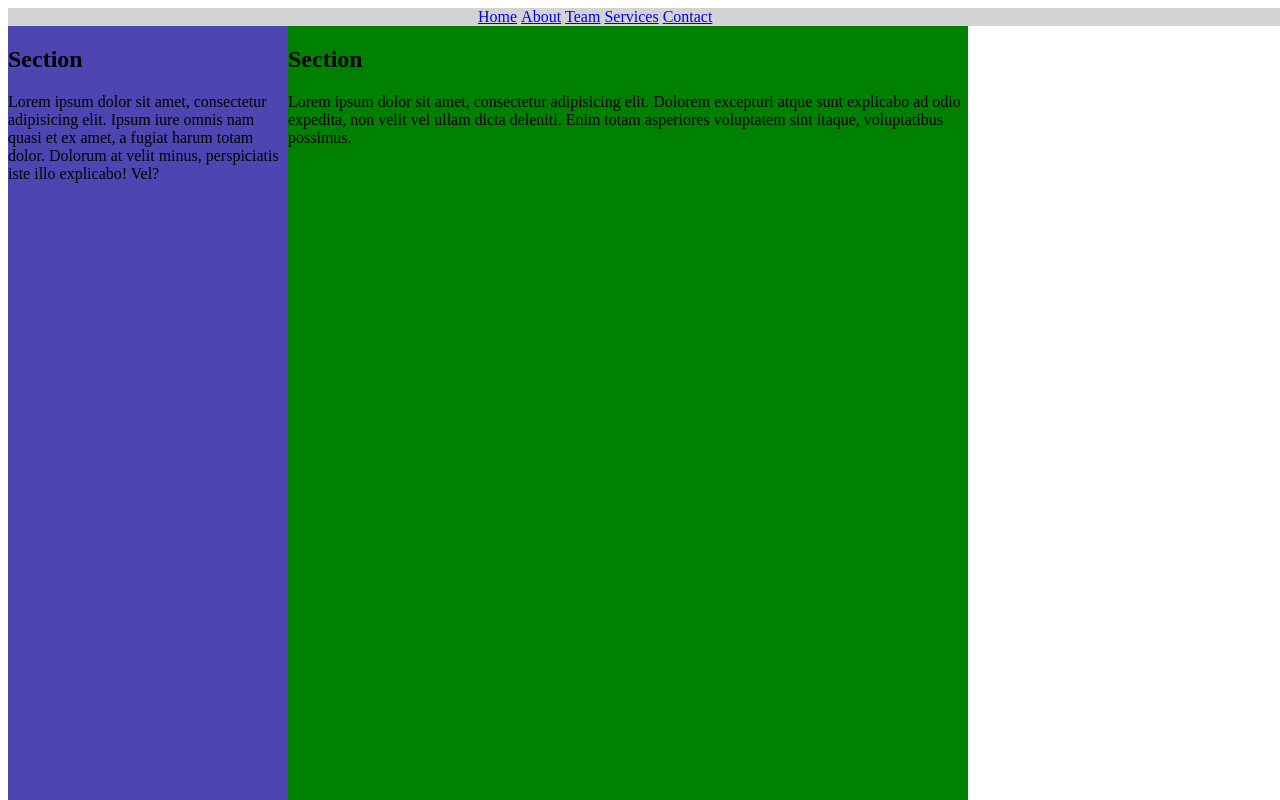
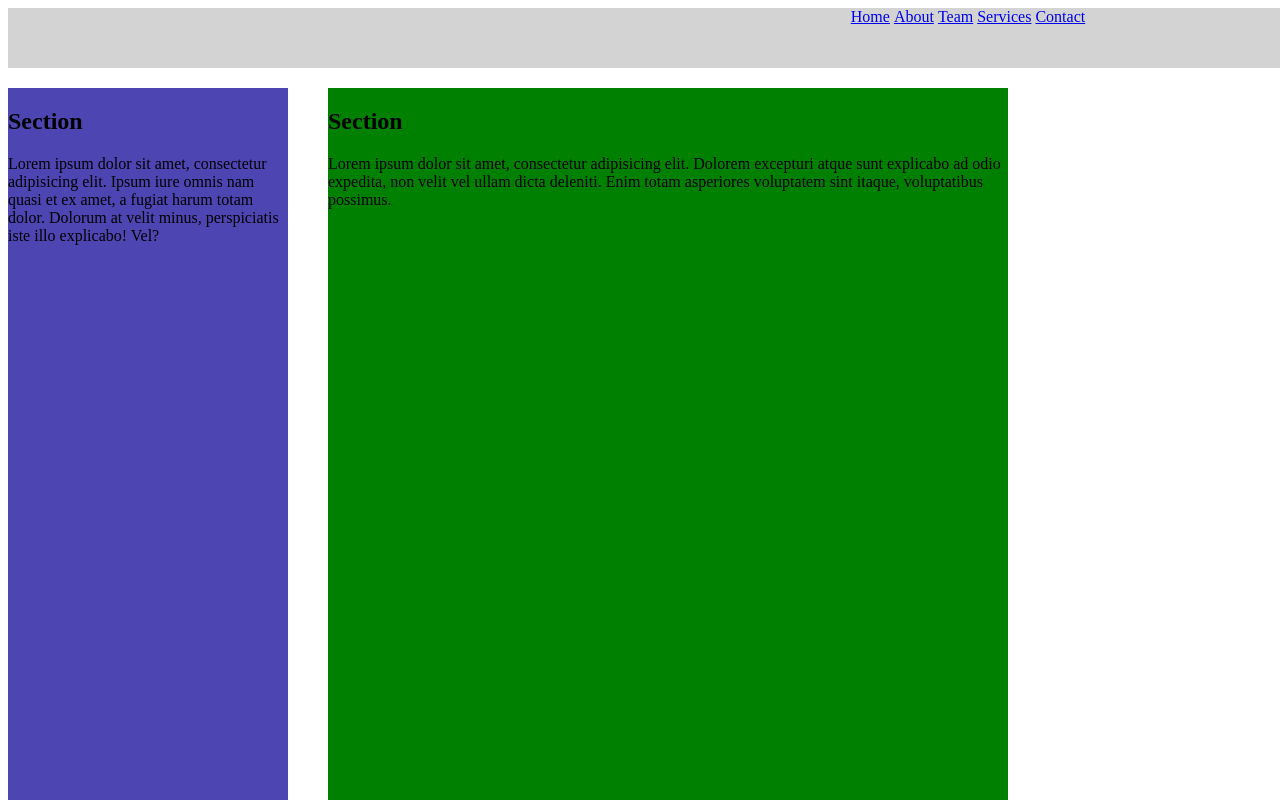
Before and after one commit to eshmitt/session_2, a plain HTML site: page work/session_2/index.html in a window 1280 px wide. Shown: the top 800 px of the page. Drawn offline with Linux system fonts and the light colour scheme.

Commit message:
basic layout

```diff
--- a/work/session_2/main.css
+++ b/work/session_2/main.css
@@ -6,7 +6,9 @@
 
 #nav_bar {
     width: 980px;
+    height: 60px;
     margin: 0 auto;
+    text-align: center;
 }
 
 ul {
@@ -25,6 +27,7 @@ li {
     height: 1080px;
     background-color: #4D45B2;
     float: left;
+    margin-top: 20px;
 }
 
 #main_section {
@@ -32,4 +35,6 @@ li {
     height: 1080px;
     background-color: green;
     float: left;
+    margin-left:40px;
+    margin-top: 20px;
 }
```
